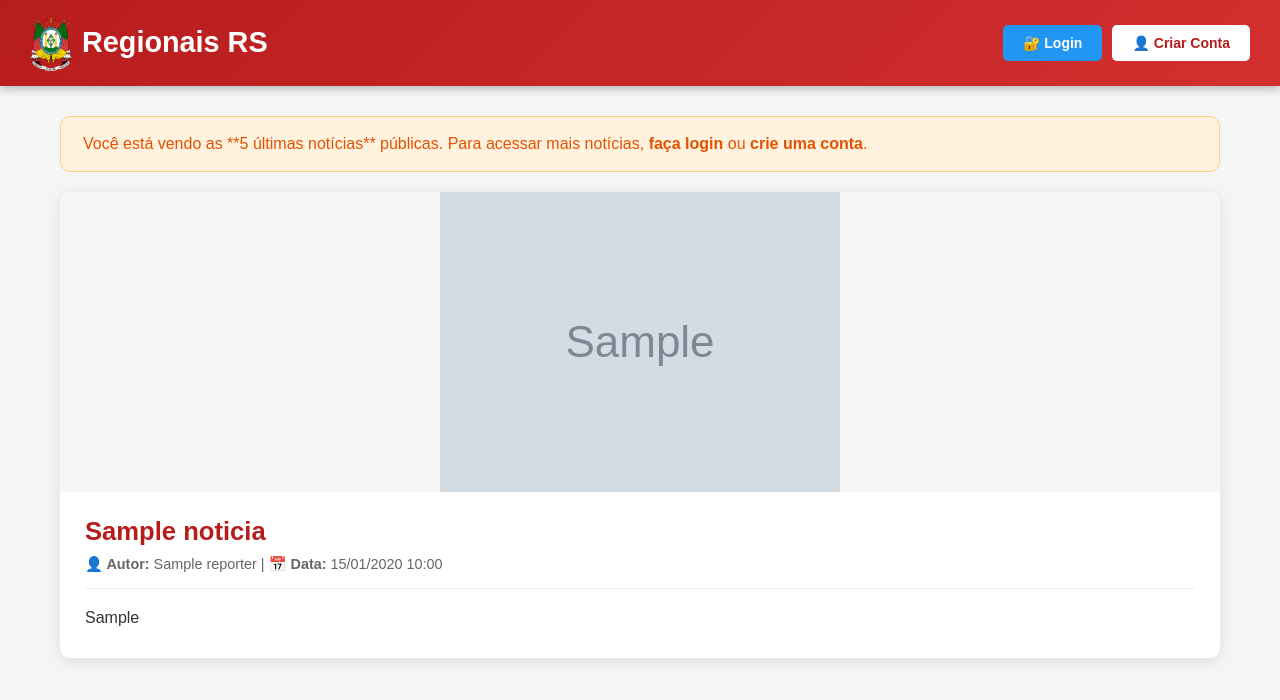
After one commit to BernardoFonsecaRibeiro/Trabalho.Noticia, a PHP site: page /noticias_publicas.php in a window 1280 px wide. The commit adds this page. Shown: the top 700 px of the page. Run offline with PHP 8.4, Linux system fonts and the light colour scheme; tables that the repository leaves empty hold one stand-in row (values such as "Sample post"); grey boxes marked "Sample" are stand-in pictures.

Commit message:
Add files via upload

```diff
--- a/Noticia/index.php
+++ b/Noticia/index.php
@@ -18,6 +18,7 @@
                 </div>
             </div>
             <nav>
+
                 <a href="cadPublico.php">👤 Cadastro</a>
                 <a href="cadReporter.php">✍️ Reporter</a>
                 <a href="admin_auth.php">👑 Admin</a>
@@ -37,6 +38,7 @@
         <div class="hero-content">
             <h2>Notícias Gaúchas que Conectam Gerações</h2>
             <p>Acompanhe os principais acontecimentos do Rio Grande do Sul em tempo real</p>
+            <a href="noticias_publicas.php" class="cta-button">Ver Notícias</a>
         </div>
     </section>
 
--- /dev/null
+++ b/Noticia/noticias_publicas.php
@@ -0,0 +1,114 @@
+<?php
+session_start();
+include 'conexao.php';
+
+// Verifica se está logado apenas para mostrar o nome se estiver
+$usuario_logado = isset($_SESSION['usuario_id']);
+$nome_usuario = $usuario_logado ? $_SESSION['nome'] : null;
+
+// Busca as 5 notícias mais recentes
+$sql = "SELECT noticias.*,
+        COALESCE(r.nome, a.nome, u.nome) as nome_autor
+        FROM noticias
+        LEFT JOIN reporters r ON noticias.autor = r.id
+        LEFT JOIN admins a ON noticias.autor = a.id
+        LEFT JOIN usuarios u ON noticias.autor = u.id
+        ORDER BY noticias.data DESC
+        LIMIT 5";
+$result = $conn->query($sql);
+
+$totalResult = $conn->query("SELECT COUNT(*) as total FROM noticias");
+$totalNoticias = 0;
+if ($totalResult) {
+    $totalNoticias = (int) $totalResult->fetch_assoc()['total'];
+}
+?>
+
+<!DOCTYPE html>
+<html lang="pt-br">
+<head>
+    <meta charset="UTF-8">
+    <meta name="viewport" content="width=device-width, initial-scale=1.0">
+    <title>Regionais RS - Notícias Públicas</title>
+    <style>
+        * { margin: 0; padding: 0; box-sizing: border-box; }
+        body { font-family: Arial, sans-serif; background: #f5f5f5; }
+        .header { background: linear-gradient(135deg, #b71c1c, #d32f2f); color: white; padding: 15px 30px; display: flex; justify-content: space-between; align-items: center; box-shadow: 0 2px 10px rgba(0,0,0,0.3); }
+        .header h1 { display: inline-flex; align-items: center; gap: 10px; font-size: 1.8em; }
+        .header-logo { width: 42px; height: auto; }
+        .header-botoes { display: flex; gap: 10px; flex-wrap: wrap; }
+        .btn { padding: 10px 20px; border: none; border-radius: 5px; cursor: pointer; text-decoration: none; font-weight: bold; transition: 0.3s; display: inline-block; font-size: 14px; }
+        .btn-criar { background: white; color: #b71c1c; }
+        .btn-criar:hover { background: #ffebee; transform: translateY(-2px); }
+        .btn-login { background: #2196F3; color: white; }
+        .btn-login:hover { background: #1976D2; transform: translateY(-2px); }
+        .btn-sair { background: rgba(255,255,255,0.2); color: white; }
+        .btn-sair:hover { background: rgba(255,255,255,0.3); }
+        .container { max-width: 1200px; margin: 30px auto; padding: 0 20px; }
+        .notice { background: #fff3e0; color: #e65100; padding: 18px 22px; border-radius: 10px; margin-bottom: 20px; border: 1px solid #ffcc80; }
+        .noticia-card { background: white; border-radius: 10px; box-shadow: 0 3px 15px rgba(0,0,0,0.1); margin-bottom: 30px; overflow: hidden; }
+        .noticia-imagem { width: 100%; height: 300px; object-fit: contain; background: #f5f5f5; display: flex; align-items: center; justify-content: center; }
+        .noticia-conteudo { padding: 25px; }
+        .noticia-titulo { color: #b71c1c; font-size: 1.6em; margin-bottom: 10px; }
+        .noticia-meta { color: #666; font-size: 0.9em; margin-bottom: 15px; padding-bottom: 15px; border-bottom: 1px solid #eee; }
+        .noticia-texto { color: #333; line-height: 1.8; font-size: 1em; white-space: pre-wrap; }
+        .info-rodape { background: #f0f0f0; padding: 20px; border-radius: 10px; text-align: center; margin-bottom: 30px; }
+        .info-rodape p { margin-bottom: 10px; color: #333; }
+        .info-actions { display: flex; justify-content: center; gap: 15px; flex-wrap: wrap; }
+        .info-actions a { min-width: 180px; }
+        .sem-noticias { text-align: center; padding: 50px; color: #666; }
+    </style>
+</head>
+<body>
+    <div class="header">
+        <h1><img src="img/Brasão_do_Rio_Grande_do_Sul.svg.png" alt="Brasão do Rio Grande do Sul" class="header-logo"> Regionais RS</h1>
+        <div class="header-botoes">
+            <?php if ($usuario_logado): ?>
+                <span style="padding: 10px 20px; border-radius: 5px; background: rgba(255,255,255,0.2);">👤 <?php echo htmlspecialchars($nome_usuario); ?></span>
+                <a href="logout.php" class="btn btn-sair">🚪 Sair</a>
+            <?php else: ?>
+                <a href="login.php" class="btn btn-login">🔐 Login</a>
+                <a href="cadPublico.php" class="btn btn-criar">👤 Criar Conta</a>
+            <?php endif; ?>
+        </div>
+    </div>
+
+    <div class="container">
+        <div class="notice">
+            Você está vendo as **5 últimas notícias** públicas. Para acessar mais notícias, <strong>faça login</strong> ou <strong>crie uma conta</strong>.
+        </div>
+
+        <?php if ($result && $result->num_rows > 0): ?>
+            <?php while ($noticia = $result->fetch_assoc()): ?>
+                <div class="noticia-card">
+                    <?php if (!empty($noticia['imagem'])): ?>
+                        <img src="<?php echo htmlspecialchars($noticia['imagem']); ?>" alt="<?php echo htmlspecialchars($noticia['titulo']); ?>" class="noticia-imagem">
+                    <?php endif; ?>
+                    <div class="noticia-conteudo">
+                        <h2 class="noticia-titulo"><?php echo htmlspecialchars($noticia['titulo']); ?></h2>
+                        <div class="noticia-meta">
+                            <strong>👤 Autor:</strong> <?php echo htmlspecialchars($noticia['nome_autor'] ?? 'Desconhecido'); ?> |
+                            <strong>📅 Data:</strong> <?php echo date('d/m/Y H:i', strtotime($noticia['data'])); ?>
+                        </div>
+                        <div class="noticia-texto"><?php echo htmlspecialchars($noticia['noticia']); ?></div>
+                    </div>
+                </div>
+            <?php endwhile; ?>
+        <?php else: ?>
+            <div class="sem-noticias">
+                <p>📭 Nenhuma notícia disponível no momento.</p>
+            </div>
+        <?php endif; ?>
+
+        <?php if ($totalNoticias > 5): ?>
+            <div class="info-rodape">
+                <p>Existem mais notícias disponíveis.</p>
+                <div class="info-actions">
+                    <a href="login.php" class="btn btn-login">🔐 Login para ver mais</a>
+                    <a href="cadPublico.php" class="btn btn-criar">👤 Criar conta</a>
+                </div>
+            </div>
+        <?php endif; ?>
+    </div>
+</body>
+</html>
--- a/Noticia/zz.php
+++ b/Noticia/zz.php
@@ -1 +1 @@
-Oi Dinossauro
+Oi Dinossauro rex
```
Also changed, not shown: Noticia/imagens_noticias/69d40e838b1a3_1775505027.jpg (added), Noticia/imagens_noticias/69d411f862728_1775505912.jpg (added), Noticia/imagens_noticias/69d4120884384_1775505928.jpg (added), Noticia/imagens_noticias/69d4121f8c0b4_1775505951.jpg (added), Noticia/imagens_noticias/69d412360eb3f_1775505974.png (added), Noticia/imagens_noticias/69d412672eb85_1775506023.jpg (added).
